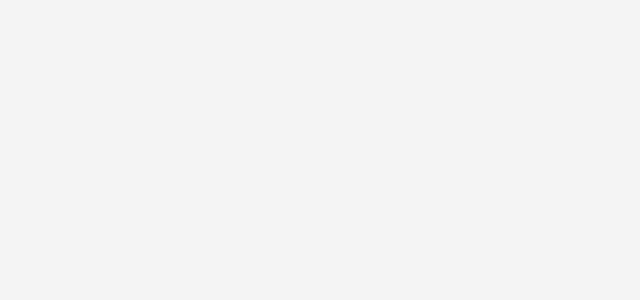
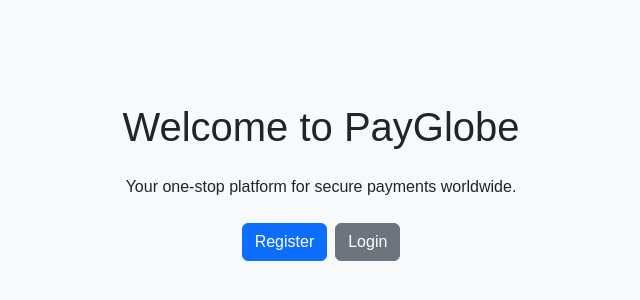
Before and after one commit to ST10051000/PayGlobe, a React (Vite) app in the folder client/: page / in a window 1280 px wide. Before the commit this address had no page. Shown: the part 218-518 px from the top of the page, without its empty margins (319-959 px from the left). Built offline with nearby package versions, Linux system fonts and the light colour scheme.

Commit message:
welcome page added

```diff
--- a/client/src/App.jsx
+++ b/client/src/App.jsx
@@ -1,17 +1,30 @@
-import { useState } from 'react'
-import 'bootstrap/dist/css/bootstrap.min.css'
-import Signup from './Signup'
-import { BrowserRouter as Router, Routes, Route } from 'react-router-dom';
-import Dashboard from './Dashboard';  // Adjust path if necessary
+import { useState } from 'react';
+import 'bootstrap/dist/css/bootstrap.min.css';
+import Signup from './Signup';
+import Login from './Login';
+import Dashboard from './Dashboard'; // Adjust path if necessary
 import Payment from './Payment';
+import { BrowserRouter as Router, Routes, Route, Link } from 'react-router-dom';
 
-//import {BrowserRouter, Routes, Route} from 'react-router-dom'
-import Login from "./Login"
+// HomePage Component
+function HomePage() {
+  return (
+    <div className="d-flex flex-column align-items-center justify-content-center vh-100 bg-light">
+      <h1 className="mb-4">Welcome to PayGlobe</h1>
+      <p className="mb-4">Your one-stop platform for secure payments worldwide.</p>
+      <div>
+        <Link to="/register" className="btn btn-primary me-2">Register</Link>
+        <Link to="/login" className="btn btn-secondary">Login</Link>
+      </div>
+    </div>
+  );
+}
 
 function App() {
   return (
     <Router>
       <Routes>
+        <Route path="/" element={<HomePage />} />
         <Route path="/register" element={<Signup />} />
         <Route path="/login" element={<Login />} />
         <Route path="/dashboard" element={<Dashboard />} />
@@ -19,16 +32,7 @@ function App() {
         {/* Other routes */}
       </Routes>
     </Router>
-    /*
-    <BrowserRouter>
-      <Routes>
-        <Route path='/register' element={<Signup/>}></Route>
-        <Route path='/login' element={<Login/>}></Route>
-
-      </Routes>
-    </BrowserRouter>
-    */
-  )
+  );
 }
 
-export default App
+export default App;
```
Lines whose indentation alone changed are shown as unchanged.
